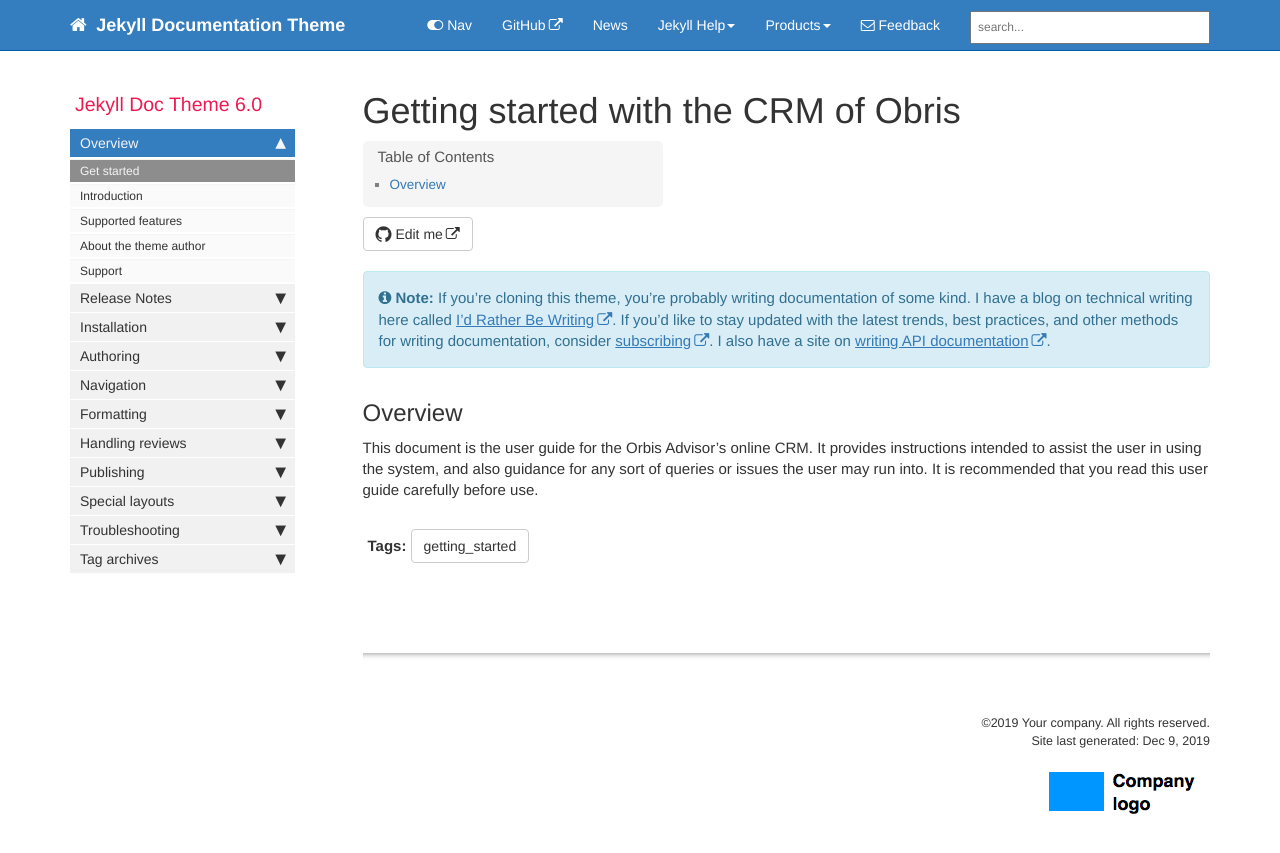
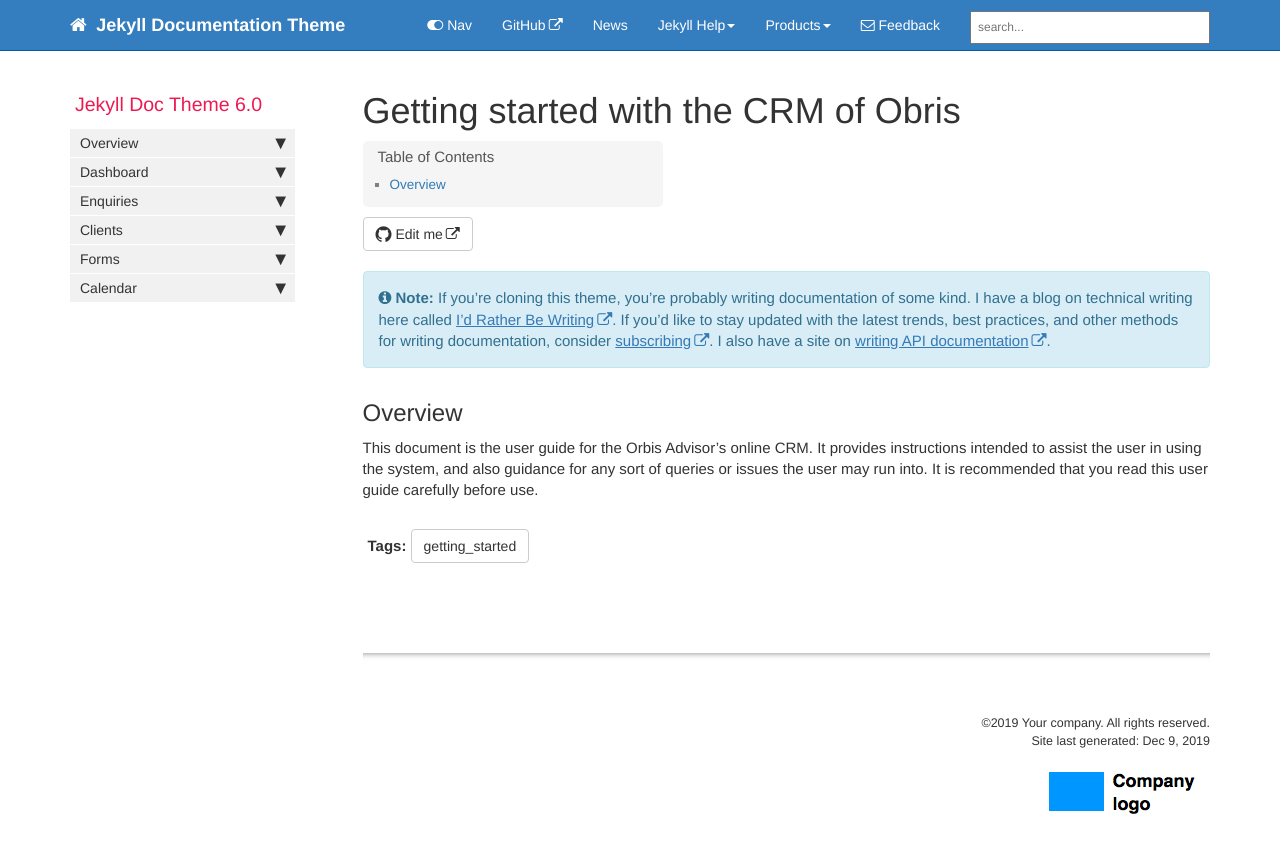
Before and after one commit to ndkhaivn/orbiscrm, a Jekyll site: the page built from index.md, in a window 1280 px wide. Shown: the top 853 px of the page. Built offline with Jekyll 4.4.1, drawn with Linux system fonts in a browser that asks for light colours; comment, search, counter and statistics services are not loaded; some of the changed lines change nothing that is shown.

Commit message:
Recode Side Bar Items

```diff
--- a/_data/sidebars/mydoc_sidebar.yml
+++ b/_data/sidebars/mydoc_sidebar.yml
@@ -20,276 +20,89 @@ entries:
       type: frontmatter
 
   - title: Overview
+    url: /mydoc_index.html
+    output: web, pdf
+
+  - title: Dashboard
     output: web, pdf
     folderitems:
 
-    - title: Get started
-      url: /index.html
-      output: web, pdf
-      type: homepage
-
-    - title: Introduction
-      url: /mydoc_introduction.html
+    - title: Business Status
+      url: /mydoc_business_status.html
       output: web, pdf
 
-    - title: Supported features
-      url: /mydoc_supported_features.html
+    - title: Application
+      url: /mydoc_application.html
       output: web, pdf
 
-    - title: About the theme author
-      url: /mydoc_about.html
+    - title: Pending Task (Reminder)
+      url: /mydoc_reminder.html
       output: web, pdf
 
-    - title: Support
-      url: /mydoc_support.html
-      output: web, pdf
-
-  - title: Release Notes
+  - title: Enquiries
     output: web, pdf
     folderitems:
 
-    - title: 6.0 Release notes
-      url: /mydoc_release_notes_60.html
+    - title: Close Enquiry
+      url: /mydoc_close_enquiry.html
       output: web, pdf
 
-    - title: 5.0 Release notes
-      url: /mydoc_release_notes_50.html
+    - title: Archive Enquiry
+      url: /mydoc_archive_enquiry.html
       output: web, pdf
 
-  - title: Installation
-    output: web, pdf
-    folderitems:
-
-    - title: About Ruby, Gems, Bundler, etc.
-      url: /mydoc_about_ruby_gems_etc.html
+    - title: Add Notes For The Enquiry
+      url: /mydoc_add_notes_for_the_enquiry.html
       output: web, pdf
 
-    - title: Install Jekyll on Mac
-      url: /mydoc_install_jekyll_on_mac.html
-      output: web, pdf
-
-    - title: Install Jekyll on Windows
-      url: /mydoc_install_jekyll_on_windows.html
-      output: web, pdf
-
-  - title: Authoring
+  - title: Clients
     output: web, pdf
 
     folderitems:
-    - title: Pages
-      url: /mydoc_pages.html
+    - title: Create Account For Unregistered Client
+      url: /mydoc_create_account_for_unregistered_client.html
       output: web, pdf
 
-    - title: Posts
-      url: /mydoc_posts.html
+    - title: Edit Client Details
+      url: /mydoc_edit_client_details.html
       output: web, pdf
 
-    - title: Lists
-      url: /mydoc_lists.html
+    - title: Add Notes For The Client
+      url: /mydoc_add_notes_for_the_client.html
       output: web, pdf
 
-    - title: Conditional logic
-      url: /mydoc_conditional_logic.html
-      output: web, pdf
-
-    - title: Content reuse
-      url: /mydoc_content_reuse.html
-      output: web, pdf
-
-    - title: Collections
-      url: /mydoc_collections.html
-      output: web, pdf
-
-    - title: WebStorm editor tips
-      url: /mydoc_webstorm_text_editor.html
-      output: web, pdf
-
-    - title: Atom editor tips
-      url: /mydoc_atom_text_editor.html
-      output: web, pdf
-
-  - title: Navigation
+  - title: Forms
     output: web, pdf
 
     folderitems:
-    - title: Sidebar navigation
-      url: /mydoc_sidebar_navigation.html
+    - title: Add And Remove Pages
+      url: /mydoc_add_and_remove_pages.html
       output: web, pdf
 
-    - title: YAML tutorial in the context of Jekyll
-      url: /mydoc_yaml_tutorial.html
+    - title: Drag And Drop
+      url: /mydoc_drag_and_drop.html
       output: web, pdf
 
-    - title: Tags
-      url: /mydoc_tags.html
+    - title: Help Text And Link
+      url: /mydoc_help_text_and_link.html
       output: web, pdf
 
-    - title: Series
-      url: /mydoc_series.html
+    - title: Basic Components
+      url: /mydoc_basic_components.html
       output: web, pdf
 
-  - title: Formatting
+    - title: Advanced Components
+      url: /mydoc_advanced_components.html
+      output: web, pdf
+
+    - title: Layout Template
+      url: /mydoc_layout_template.html
+      output: web, pdf
+
+  - title: Calendar
     output: web, pdf
 
     folderitems:
-    - title: Tooltips
-      url: /mydoc_adding_tooltips.html
-      output: web, pdf
-
-    - title: Alerts
-      url: /mydoc_alerts.html
-      output: web, pdf
-
-    - title: Icons
-      url: /mydoc_icons.html
-      output: web, pdf
-
-    - title: Images
-      url: /mydoc_images.html
-      output: web, pdf
-
-    - title: Code samples
-      url: /mydoc_code_samples.html
-      output: web, pdf
-
-    - title: Labels
-      url: /mydoc_labels.html
-      output: web, pdf
-
-    - title: Links
-      url: /mydoc_hyperlinks.html
-      output: web, pdf
-
-    - title: Navtabs
-      url: /mydoc_navtabs.html
-      output: web, pdf
-
-    - title: Tables
-      url: /mydoc_tables.html
-      output: web, pdf
-
-    - title: Syntax highlighting
-      url: /mydoc_syntax_highlighting.html
-      output: web, pdf
-
-    - title: Workflow maps
-      url: /mydoc_workflow_maps.html
-      output: web, pdf
-
-  - title: Handling reviews
-    output: web, pdf
-
-    folderitems:
-    - title: Commenting on files
-      url: /mydoc_commenting_on_files.html
-      output: web, pdf
-
-#    - title: Git collaboration
-#      url: /mydoc_git_collaboration
-#      output: web, pdf
-
-  - title: Publishing
-    output: web, pdf
-
-    folderitems:
-    - title: Build arguments
-      url: /mydoc_build_arguments.html
-      output: web, pdf
-
-    - title: Themes
-      url: /mydoc_themes.html
-      output: web, pdf
-
-    - title: Generating PDFs
-      url: /mydoc_generating_pdfs.html
-      output: web, pdf
-
-    - title: Help APIs and UI tooltips
-      url: /mydoc_help_api.html
-      output: web, pdf
-
-    - title: Search configuration
-      url: /mydoc_search_configuration.html
-      output: web, pdf
-
-    - title: iTerm profiles
-      url: /mydoc_iterm_profiles.html
-      output: web, pdf
-
-    - title: Pushing builds to server
-      url: /mydoc_push_build_to_server.html
-      output: web, pdf
-
-    - title: Publishing on Github Pages
-      url: /mydoc_publishing_github_pages.html
-      output: web, pdf
-
-  - title: Special layouts
-    output: web, pdf
-
-    folderitems:
-    - title: Knowledge-base layout
-      url: /mydoc_kb_layout.html
-      output: web, pdf
-
-    - title: Glossary layout
-      url: /mydoc_glossary.html
-      output: web, pdf
-
-    - title: FAQ layout
-      url: /mydoc_faq_layout.html
-      output: web, pdf
-
-    - title: Shuffle layout
-      url: /mydoc_shuffle.html
-      output: web, pdf
-
-  - title: Troubleshooting
-    output: web, pdf
-
-    folderitems:
-
-    - title: Troubleshooting
-      url: /mydoc_troubleshooting.html
-      output: web, pdf
-
-  - title: Tag archives
-    output: web
-    folderitems:
-
-    - title: Tag archives overview
-      url: /mydoc_tag_archives_overview.html
-      output: web
-
-      subfolders:
-      - title: Tag archive pages
-        output: web
-        subfolderitems:
-
-        - title: Formatting pages
-          url: /tag_formatting.html
-          output: web
-
-        - title: Navigation pages
-          url: /tag_navigation.html
-          output: web
-
-        - title: Content types pages
-          url: /tag_content_types.html
-          output: web
-
-        - title: Publishing pages
-          url: /tag_publishing.html
-          output: web
-
-        - title: Special layout pages
-          url: /tag_special_layouts.html
-          output: web
-
-        - title: Collaboration pages
-          url: /tag_collaboration.html
-          output: web
-
-        - title: Troubleshooting pages
-          url: /tag_troubleshooting.html
-          output: web
+      - title: Create New Event
+        url: /mydoc_create_new_event.html
+        output: web, pdf
```
